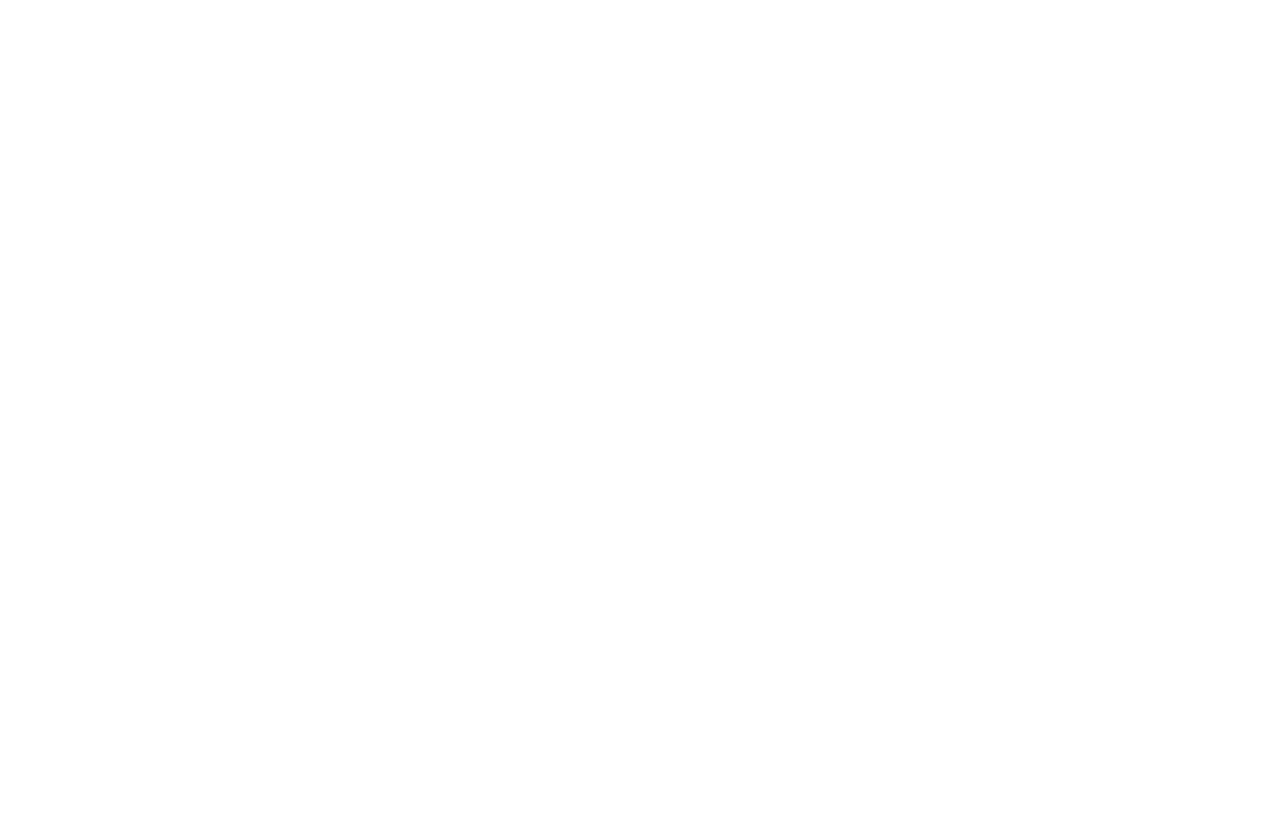
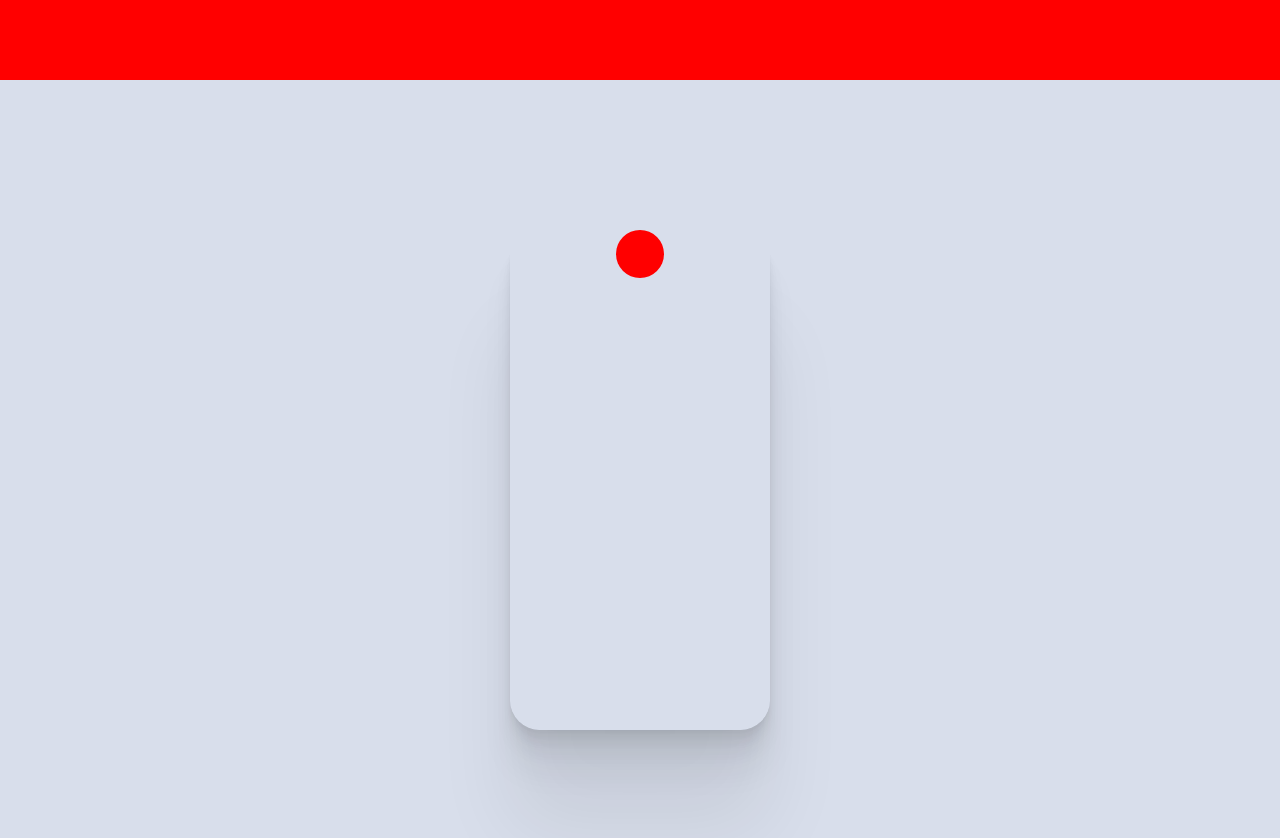
Before and after one commit to commdao/dualbottomsheet, a plain HTML site: page dualbottomsheet/index.html in a window 1280 px wide. Before the commit the page ends 800 px from the top, so only its background shows below. Drawn offline with Linux system fonts and the light colour scheme.

Commit message:
slight updates for css

```diff
--- a/dualbottomsheet/index.html
+++ b/dualbottomsheet/index.html
@@ -4,8 +4,10 @@
     <meta charset="UTF-8" />
     <meta name="viewport" content="width=device-width, initial-scale=1.0" />
     <title>Document</title>
+    <link rel="stylesheet" href="style.css" />
   </head>
   <body>
+    <h1>Hello</h1>
     <div class="App">
       <div class="phone">
         <div class="image"></div>
--- a/dualbottomsheet/style.css
+++ b/dualbottomsheet/style.css
@@ -2,6 +2,11 @@
 body {
   margin: 0;
   overflow: hidden;
+  background-color: red;
+}
+
+h1 {
+  color: red;
 }
 
 .App {
```
